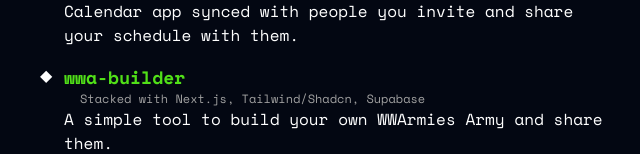
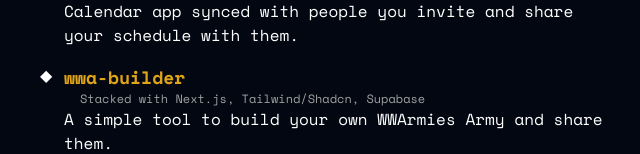
Before and after one commit to Nirzhuk/nirzhuk.dev, a Next.js app: page /projects in a window 1280 px wide. Shown: the part 273-427 px from the top of the page, without its empty margins (312-952 px from the left). Built offline with nearby package versions, Linux system fonts and the light colour scheme.

Commit message:
feat: change project colors wwa builder

```diff
--- a/app/projects/page.tsx
+++ b/app/projects/page.tsx
@@ -35,7 +35,7 @@ export default function Page() {
          <li>
           <Link
             href="https://wwa-builder.nirzhuk.dev"
-            className="text-lg font-semibold text-[#51e018] hover:text-[#8be169]"
+            className="text-lg font-semibold text-[#e0a418] hover:text-[#e1c369]"
           >
             wwa-builder
           </Link>
```
